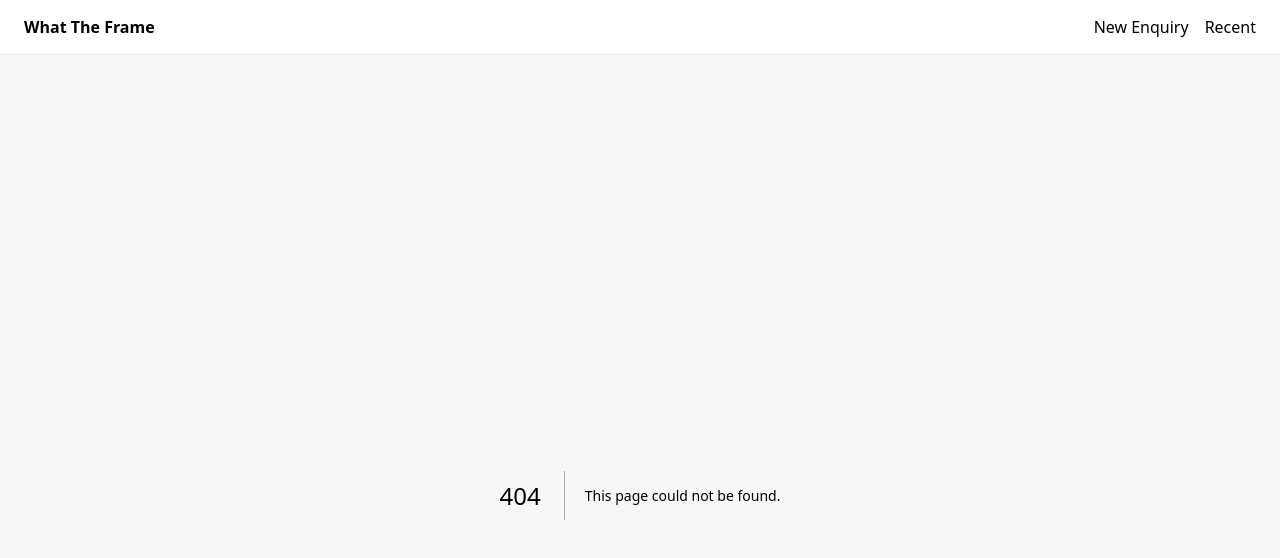
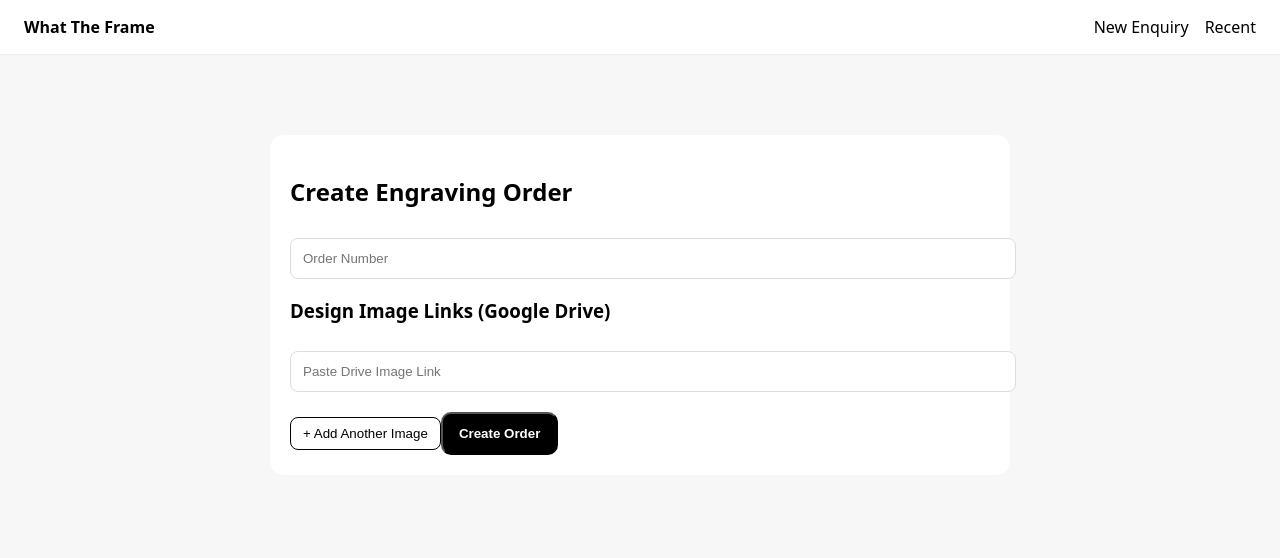
Before and after one commit to thelastgiftteam/engraving-ai-tool, a Next.js app: page /upload in a window 1280 px wide. Before the commit this address had no page. Shown: the top 558 px of the page. Built offline with nearby package versions, Linux system fonts and the light colour scheme.

Commit message:
Create page.js

```diff
--- /dev/null
+++ b/app/upload/page.js
@@ -0,0 +1,94 @@
+"use client";
+
+import { useState } from "react";
+
+export default function UploadPage() {
+  const [orderId, setOrderId] = useState("");
+  const [links, setLinks] = useState([""]);
+
+  function addField() {
+    setLinks([...links, ""]);
+  }
+
+  function updateLink(i, value) {
+    const copy = [...links];
+    copy[i] = value;
+    setLinks(copy);
+  }
+
+  function submit() {
+    alert("UI Ready — Order will be created later");
+  }
+
+  return (
+    <main style={styles.wrapper}>
+      <h2 style={styles.title}>Create Engraving Order</h2>
+
+      <input
+        placeholder="Order Number"
+        value={orderId}
+        onChange={(e) => setOrderId(e.target.value)}
+        style={styles.input}
+      />
+
+      <h3>Design Image Links (Google Drive)</h3>
+
+      {links.map((l, i) => (
+        <input
+          key={i}
+          placeholder="Paste Drive Image Link"
+          value={l}
+          onChange={(e) => updateLink(i, e.target.value)}
+          style={styles.input}
+        />
+      ))}
+
+      <button onClick={addField} style={styles.addBtn}>
+        + Add Another Image
+      </button>
+
+      <button onClick={submit} style={styles.createBtn}>
+        Create Order
+      </button>
+    </main>
+  );
+}
+
+const styles = {
+  wrapper: {
+    maxWidth: 700,
+    margin: "40px auto",
+    padding: 20,
+    background: "#fff",
+    borderRadius: 14,
+  },
+
+  title: {
+    marginBottom: 20,
+  },
+
+  input: {
+    width: "100%",
+    padding: 12,
+    marginTop: 10,
+    borderRadius: 8,
+    border: "1px solid #ddd",
+  },
+
+  addBtn: {
+    marginTop: 12,
+    padding: "8px 12px",
+    borderRadius: 8,
+    border: "1px solid #000",
+    background: "#fff",
+  },
+
+  createBtn: {
+    marginTop: 20,
+    padding: "12px 16px",
+    background: "#000",
+    color: "#fff",
+    borderRadius: 10,
+    fontWeight: 700,
+  },
+};
```
